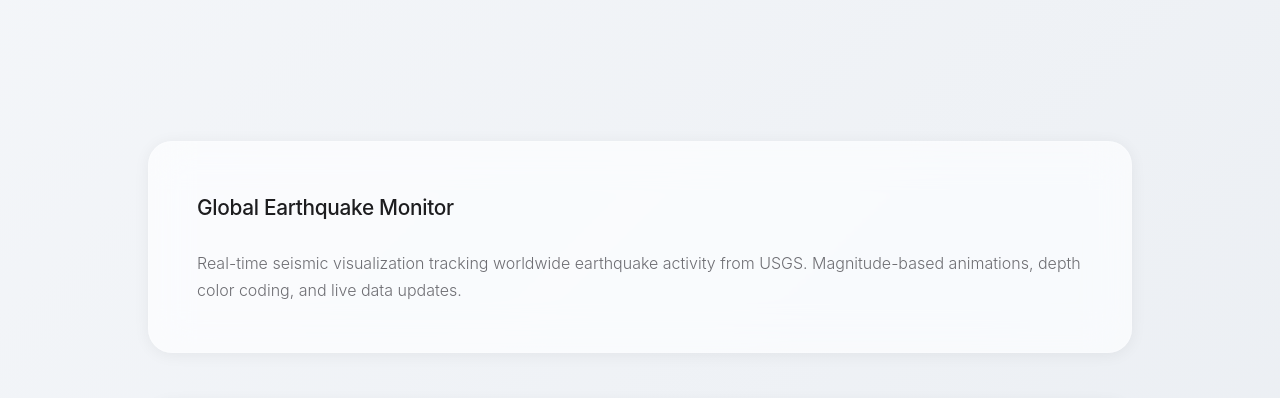
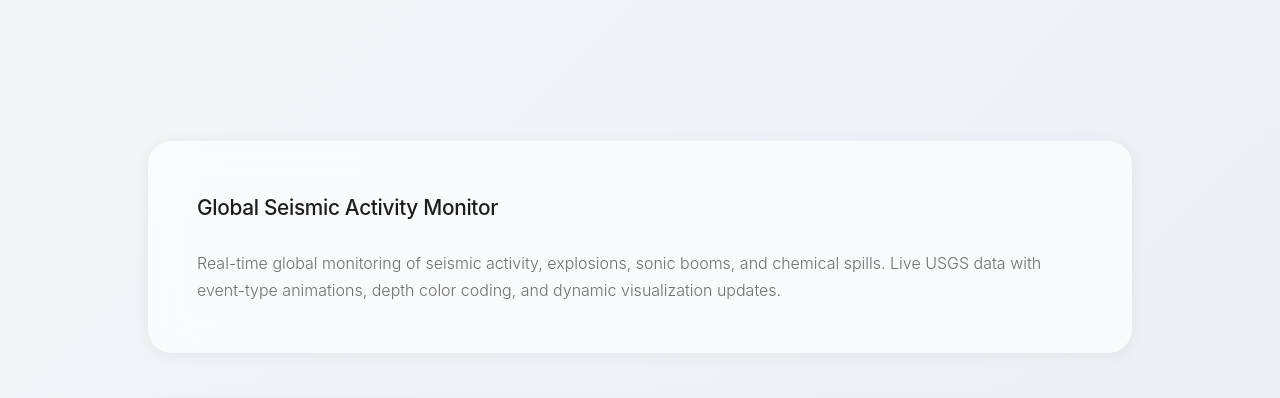
Before and after one commit to Tomchl01/portfolio, a plain HTML site: page projects/index.html in a window 1280 px wide. Shown: the part 367-765 px from the top of the page. Drawn offline with Linux system fonts and the light colour scheme.

Commit message:
Update: Rename to Global Seismic Activity Monitor

```diff
--- a/projects/index.html
+++ b/projects/index.html
@@ -31,8 +31,8 @@
     <div class="spacer-section" style="height: 48px;"></div>
 
     <article class="card">
-      <h3><a href="/projects/earthquake/">Global Earthquake Monitor</a></h3>
-      <p>Real-time seismic visualization tracking worldwide earthquake activity from USGS. Magnitude-based animations, depth color coding, and live data updates.</p>
+      <h3><a href="/projects/earthquake/">Global Seismic Activity Monitor</a></h3>
+      <p>Real-time global monitoring of seismic activity, explosions, sonic booms, and chemical spills. Live USGS data with event-type animations, depth color coding, and dynamic visualization updates.</p>
     </article>
 
     <article class="card">
```
